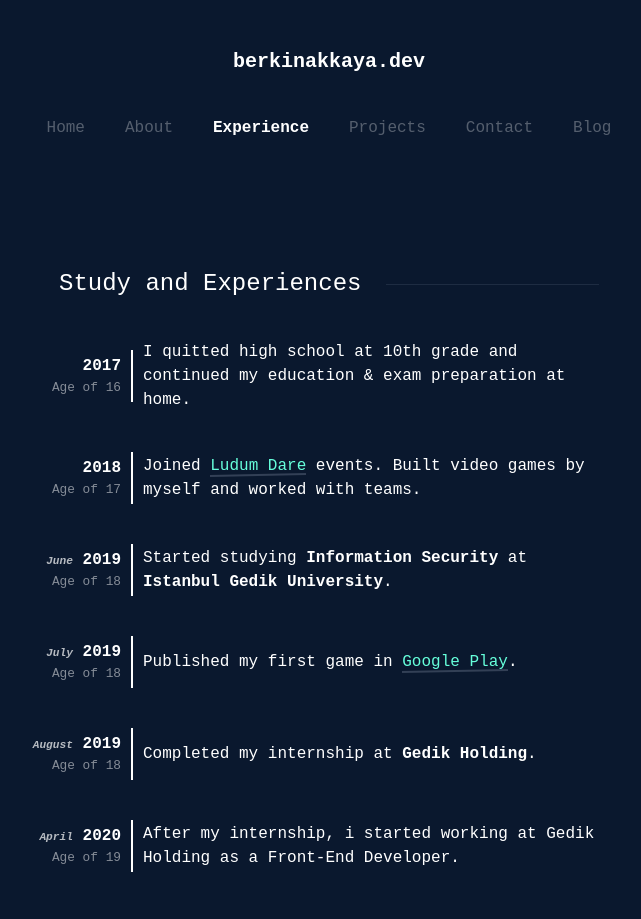
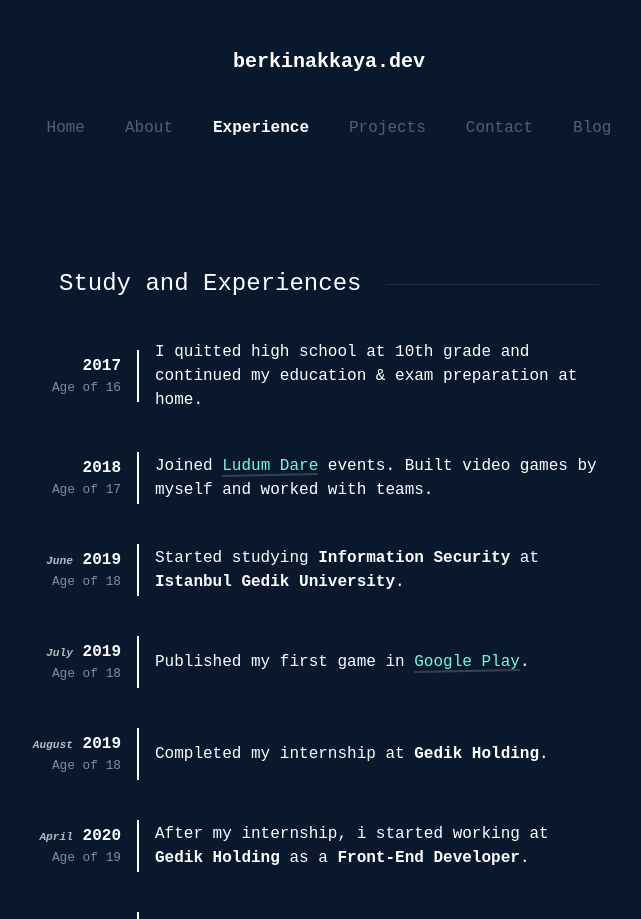
Before and after one commit to BerkinAKKAYA/berkinakkaya.com, a Nuxt app: page /experience in a window 1280 px wide. Shown: the top 919 px of the page, without its empty margins (311-952 px from the left). Built offline with nearby package versions, Linux system fonts and the light colour scheme; a web font is replaced by a local one.

Commit message:
dynamic experiences section"

```diff
--- a/pages/experience.vue
+++ b/pages/experience.vue
@@ -1,84 +1,3 @@
-<template>
-	<NuxtLayout name="layout">
-		<div class="holder">
-			<h1 class="text-2xl page-header reveal">Study and Experiences</h1>
-
-			<div class="mt-10 timeline-element reveal" style="animation-delay: 0.4s">
-				<div class="year">
-					<b>2017</b>
-					<small class="opacity-50">Age of 16</small>
-				</div>
-
-				<div class="seperator"></div>
-
-				<p>I quitted high school at 10th grade and continued my education & exam preparation at home.</p>
-			</div>
-
-			<div class="mt-10 timeline-element reveal" style="animation-delay: 0.7s">
-				<div class="year">
-					<b>2018</b>
-					<small class="opacity-50">Age of 17</small>
-				</div>
-
-				<div class="seperator"></div>
-
-				<p>
-					Joined
-					<a class="link" href="https://ldjam.com/users/berkin/games" target="_blank"> Ludum Dare</a>
-					events. Built video games by myself and worked with teams.
-				</p>
-			</div>
-
-			<div class="mt-10 timeline-element reveal" style="animation-delay: 1s">
-				<div class="year">
-					<b><small>June</small> 2019</b>
-					<small class="opacity-50">Age of 18</small>
-				</div>
-
-				<div class="seperator"></div>
-
-				<p>Started studying <b>Information Security</b> at <b>Istanbul Gedik University</b>.</p>
-			</div>
-
-			<div class="mt-10 timeline-element reveal" style="animation-delay: 1.2s">
-				<div class="year">
-					<b><small>July</small> 2019</b>
-					<small class="opacity-50">Age of 18</small>
-				</div>
-
-				<div class="seperator"></div>
-
-				<p>
-					Published my first game in
-					<a class="link" href="https://play.google.com/store/apps/developer?id=Berkin+Akkaya" target="_blank"> Google Play</a>.
-				</p>
-			</div>
-
-			<div class="mt-10 timeline-element reveal" style="animation-delay: 1.4s">
-				<div class="year">
-					<b><small>August</small> 2019</b>
-					<small class="opacity-50">Age of 18</small>
-				</div>
-
-				<div class="seperator"></div>
-
-				<p>Completed my internship at <b>Gedik Holding</b>.</p>
-			</div>
-
-			<div class="mt-10 timeline-element reveal" style="animation-delay: 1.55s">
-				<div class="year">
-					<b><small>April</small> 2020</b>
-					<small class="opacity-50">Age of 19</small>
-				</div>
-
-				<div class="seperator"></div>
-
-				<p>After my internship, i started working at Gedik Holding as a Front-End Developer.</p>
-			</div>
-		</div>
-	</NuxtLayout>
-</template>
-
 <style lang="scss">
 .holder {
 	--offset: 30px;
@@ -87,7 +6,7 @@
 
 .timeline-element {
 	display: flex;
-	gap: 10px;
+	gap: 16px;
 	align-items: center;
 	margin-left: calc(var(--offset) * -1);
 
@@ -147,3 +66,75 @@
 	}
 }
 </style>
+
+<template>
+	<NuxtLayout name="layout">
+		<div class="holder">
+			<h1 class="text-2xl page-header reveal">Study and Experiences</h1>
+
+			<div class="mt-10 timeline-element reveal" v-for="(experience, i) in experiences" :key="i" :style="'animation-delay: ' + (0.4 + i * 0.3) + 's'">
+				<div class="year">
+					<b>
+						<small v-if="experience.month">
+							{{ months[experience.month - 1] }}
+						</small>
+
+						{{ experience.year }}
+					</b>
+
+					<small class="opacity-50">Age of {{ experience.year - 2001 }}</small>
+				</div>
+
+				<div class="seperator"></div>
+
+				<p v-html="experience.content"></p>
+			</div>
+		</div>
+	</NuxtLayout>
+</template>
+
+<script>
+export default {
+	data: () => ({
+		months: ["January", "February", "March", "April", "May", "June", "July", "August", "September", "October", "November", "December"],
+		experiences: [
+			{
+				year: 2017,
+				month: null,
+				content: "I quitted high school at 10th grade and continued my education & exam preparation at home.",
+			},
+			{
+				year: 2018,
+				month: null,
+				content: "Joined <a class='link' href='https://ldjam.com/users/berkin/games'>Ludum Dare</a> events. Built video games by myself and worked with teams.",
+			},
+			{
+				year: 2019,
+				month: 6,
+				content: "Started studying <b>Information Security</b> at <b>Istanbul Gedik University</b>.",
+			},
+			{
+				year: 2019,
+				month: 7,
+				content:
+					"Published my first game in <a class='link' href='https://play.google.com/store/apps/developer?id=Berkin+Akkaya' target='_blank'>Google Play</a>.",
+			},
+			{
+				year: 2019,
+				month: 8,
+				content: "Completed my internship at <b>Gedik Holding</b>.",
+			},
+			{
+				year: 2020,
+				month: 4,
+				content: "After my internship, i started working at <b>Gedik Holding</b> as a <b>Front-End Developer</b>.",
+			},
+			{
+				year: 2022,
+				month: 6,
+				content: "Started working at Trendyol Group.",
+			},
+		],
+	}),
+};
+</script>
```
